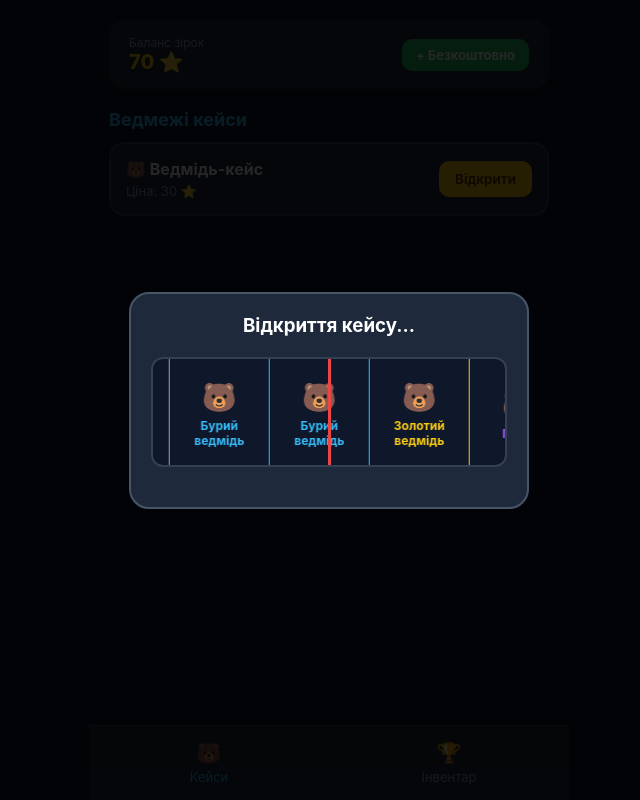
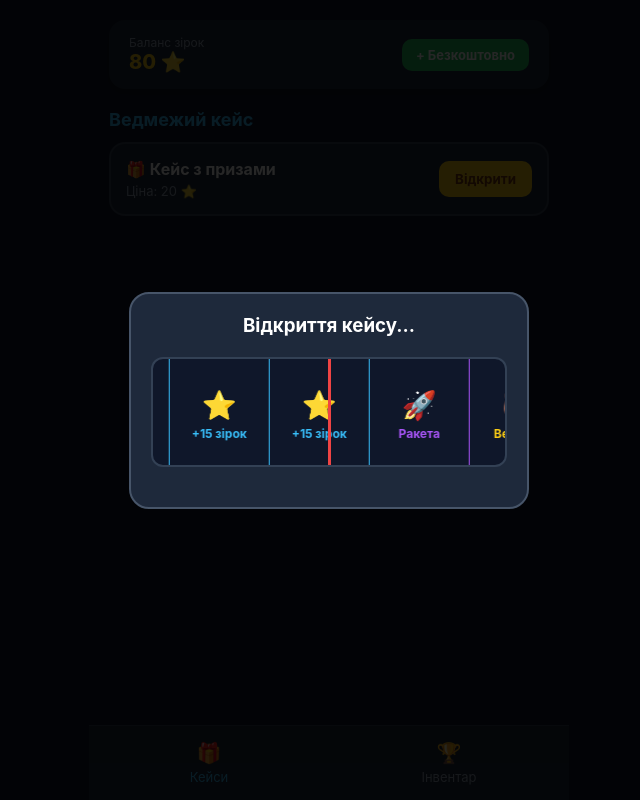
Before and after one commit to pmr495199-tech/my-second-game, a plain HTML site: page index.html in a window 1280 px wide. Both pictures are taken after a click on the button "Відкрити". Shown: the whole page, without its empty margins (311-951 px from the left). Drawn offline with Linux system fonts and the light colour scheme.

Commit message:
Update index.html

```diff
--- a/index.html
+++ b/index.html
@@ -269,15 +269,15 @@
 
         <!-- ВКЛАДКА 1: КЕЙСИ -->
         <div id="tab-cases" class="tab-content active">
-            <div class="section-title">Ведмежі кейси</div>
+            <div class="section-title">Ведмежий кейс</div>
             <div class="cases-grid">
 
                 <div class="case-card">
                     <div class="case-info">
-                        <h4>🐻 Ведмідь-кейс</h4>
-                        <p>Ціна: 30 ⭐</p>
+                        <h4>🎁 Кейс з призами</h4>
+                        <p>Ціна: 20 ⭐</p>
                     </div>
-                    <button class="open-case-btn" onclick="openCase('gift')">Відкрити</button>
+                    <button class="open-case-btn" onclick="openCase()">Відкрити</button>
                 </div>
 
             </div>
@@ -285,7 +285,7 @@
 
         <!-- ВКЛАДКА 2: ІНВЕНТАР -->
         <div id="tab-inventory" class="tab-content">
-            <div class="section-title">Мої ведмеді</div>
+            <div class="section-title">Мій інвентар (Ведмеді та речі)</div>
             <div class="inventory-grid" id="inventory-list">
                 <!-- Сюди додаються призи -->
             </div>
@@ -310,7 +310,7 @@
     <!-- НИЖНЯ ПАНЕЛЬ НАВІГАЦІЇ -->
     <div class="nav-bar">
         <button class="nav-item active" onclick="switchTab('cases', this)">
-            <span class="nav-icon">🐻</span>
+            <span class="nav-icon">🎁</span>
             <span>Кейси</span>
         </button>
         <button class="nav-item" onclick="switchTab('inventory', this)">
@@ -327,12 +327,21 @@
     let stars = parseInt(localStorage.getItem('bear_stars')) || 100;
     let inventory = JSON.parse(localStorage.getItem('bear_inventory')) || [];
 
-    // Список виключно з ведмедями
+    // Список предметів у кейсі
     const giftItems = [
-        { name: "Малий ведмідь", color: "#94a3b8", price: 5, icon: "🐻", isRealGift: false },
-        { name: "Бурий ведмідь", color: "#38bdf8", price: 15, icon: "🐻", isRealGift: false },
-        { name: "Грізлі", color: "#a855f7", price: 40, icon: "🐻", isRealGift: true },
-        { name: "Золотий ведмідь", color: "#facc15", price: 150, icon: "🐻", isRealGift: true }
+        // Зірки (одразу летять на баланс)
+        { name: "+5 зірок", color: "#38bdf8", icon: "⭐", type: "stars", value: 5 },
+        { name: "+10 зірок", color: "#38bdf8", icon: "⭐", type: "stars", value: 10 },
+        { name: "+15 зірок", color: "#38bdf8", icon: "⭐", type: "stars", value: 15 },
+
+        // Ведмідь (15 зірок вартість продажу)
+        { name: "Ведмідь", color: "#facc15", price: 15, icon: "🐻", type: "item", isRealGift: true },
+
+        // Сердце (15 зірок вартість продажу)
+        { name: "Сердце", color: "#ef4444", price: 15, icon: "💝", type: "item", isRealGift: true },
+
+        // Ракета (50 зірок вартість продажу)
+        { name: "Ракета", color: "#a855f7", price: 50, icon: "🚀", type: "item", isRealGift: true }
     ];
 
     function updateUI() {
@@ -355,8 +364,8 @@
         element.classList.add('active');
     }
 
-    function openCase(type) {
-        const price = 30; // Ціна кейсу в зірках
+    function openCase() {
+        const price = 20; // Ціна кейсу в зірках
         if (stars < price) {
             alert('Недостатньо зірок! Натисніть "+ Безкоштовно", щоб отримати зірки.');
             return;
@@ -406,6 +415,13 @@
         }, 50);
 
         setTimeout(() => {
+            if (winningItem.type === "stars") {
+                // Якщо випали зірки — одразу зараховуємо на баланс
+                stars += winningItem.value;
+                updateUI();
+                resultText.innerHTML = `Ви виграли: <span style="color:${winningItem.color}">${winningItem.icon} ${winningItem.name}</span> (зараховано на баланс!)`;
+            } else {
+                // Якщо випав предмет (Ведмідь, Сердце, Ракета) — додаємо в інвентар
                 let uniqueId = Math.floor(100000 + Math.random() * 900000);
                 resultText.innerHTML = `Ви виграли: <span style="color:${winningItem.color}">${winningItem.icon} ${winningItem.name}</span>`;
 
@@ -413,9 +429,10 @@
                 updateUI();
 
                 if (winningItem.isRealGift) {
-                let msg = encodeURIComponent(`Привіт! Я виграв у твоїй грі ведмедя: ${winningItem.name} (ID виграшу: #${uniqueId}). Чекаю на видачу!`);
+                    let msg = encodeURIComponent(`Привіт! Я виграв у твоїй грі приз: ${winningItem.name} (ID виграшу: #${uniqueId}). Чекаю на видачу!`);
                     claimBtn.href = `https://t.me/${ADMIN_USERNAME}?text=${msg}`;
                     claimBtn.style.display = 'inline-block';
+                }
             }
 
             closeModalBtn.style.display = 'inline-block';
```
Lines whose indentation alone changed are shown as unchanged.
